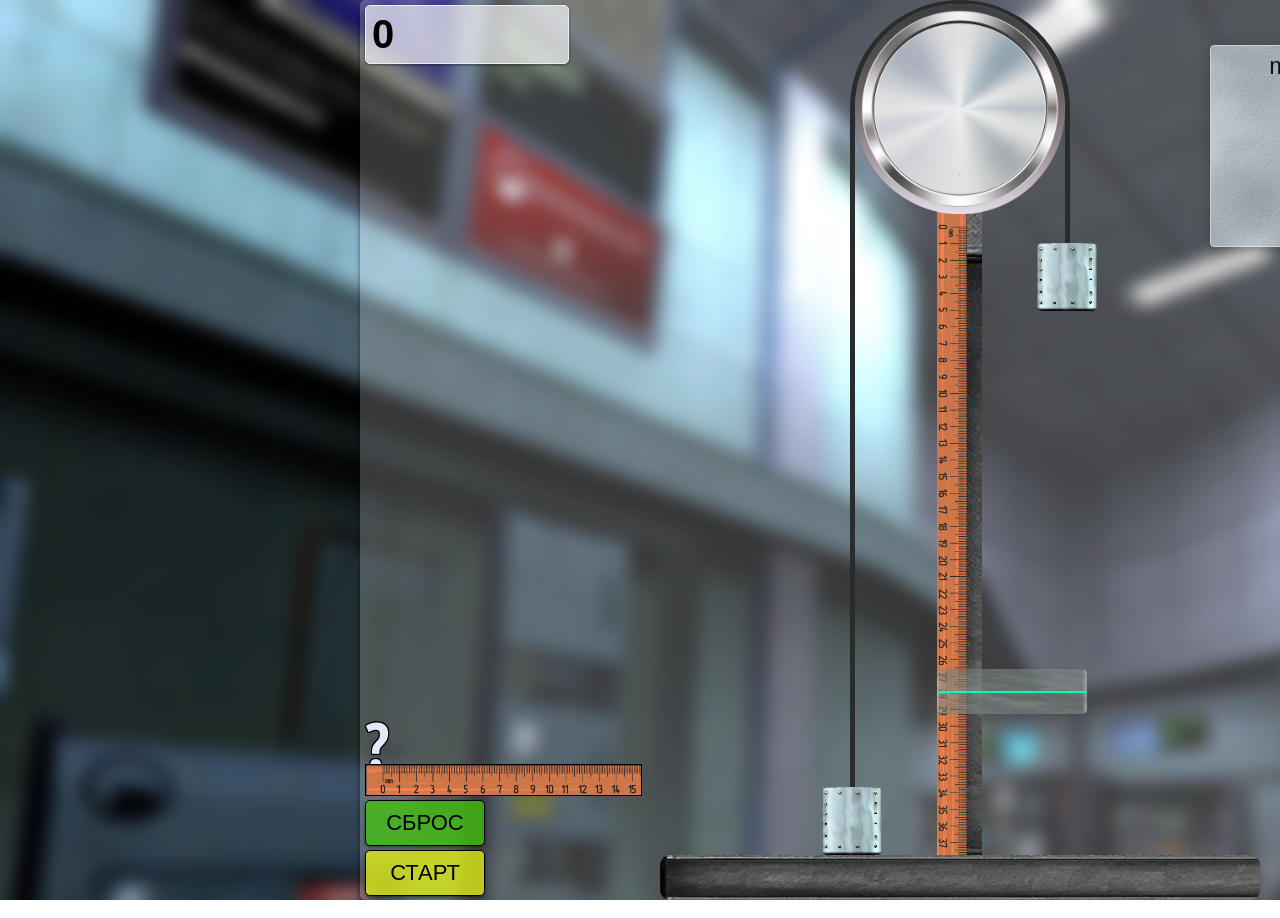
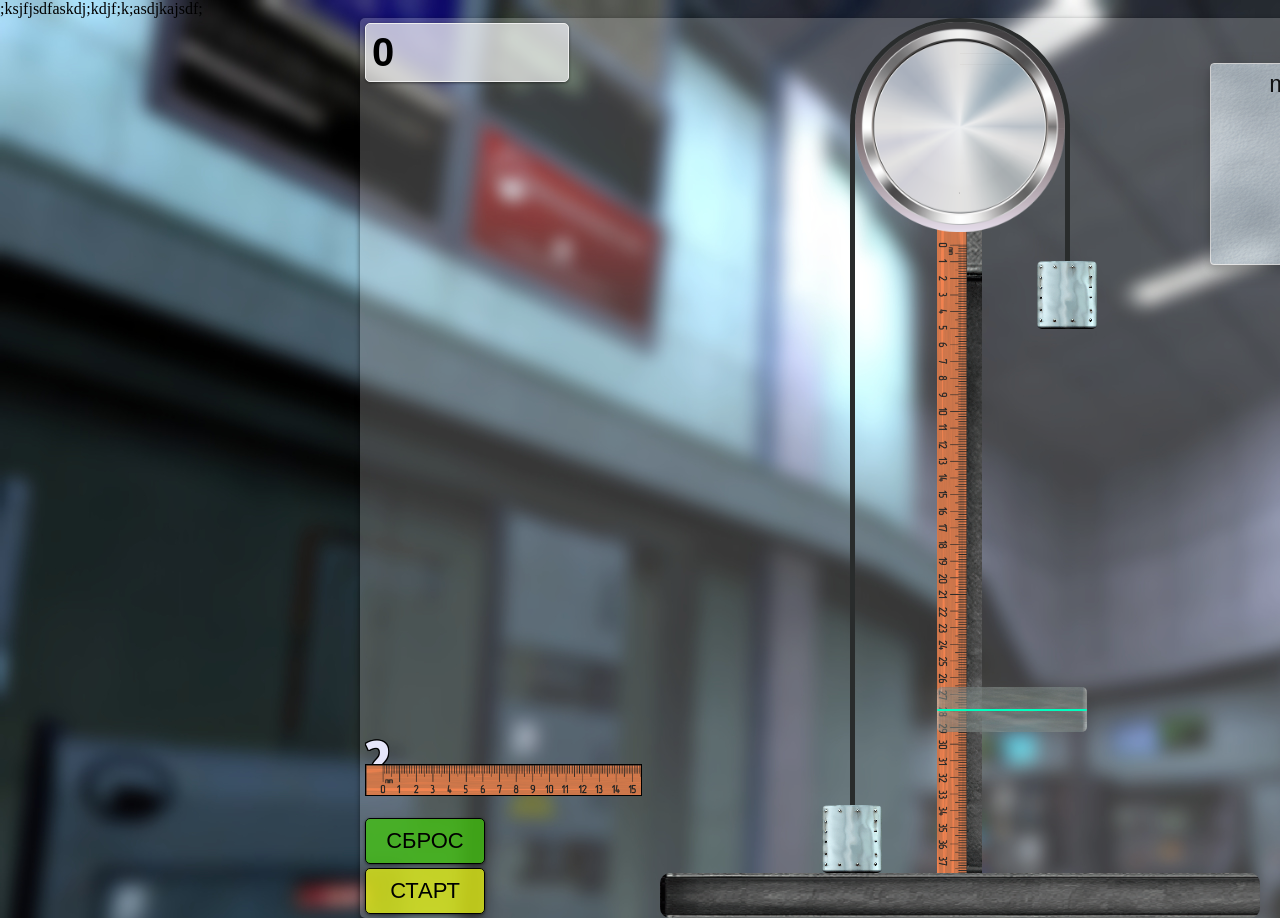
Before and after one commit to Margo63/-atwood_machine.github.io, a plain HTML site: page index.html in a window 1280 px wide. Shown: the top 918 px of the page. Drawn offline with nearby package versions, Linux system fonts and the light colour scheme.

Commit message:
Update index.html

```diff
--- a/index.html
+++ b/index.html
@@ -12,6 +12,7 @@
     ></script>
   </head>
   <body>
+    ;ksjfjsdfaskdj;kdjf;k;asdjkajsdf;
     <div id="img">
       <div id="alert_msg"></div>
       <div id="thread_top"></div>
```
